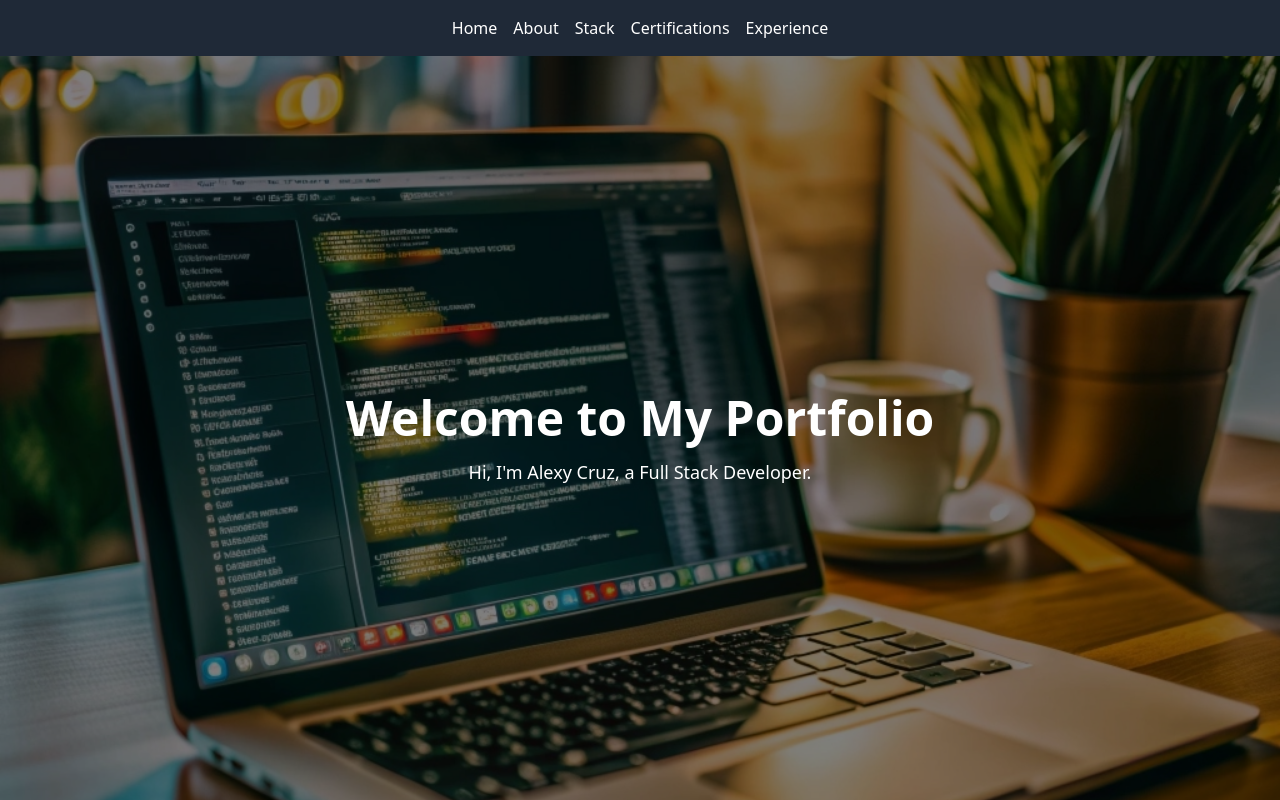
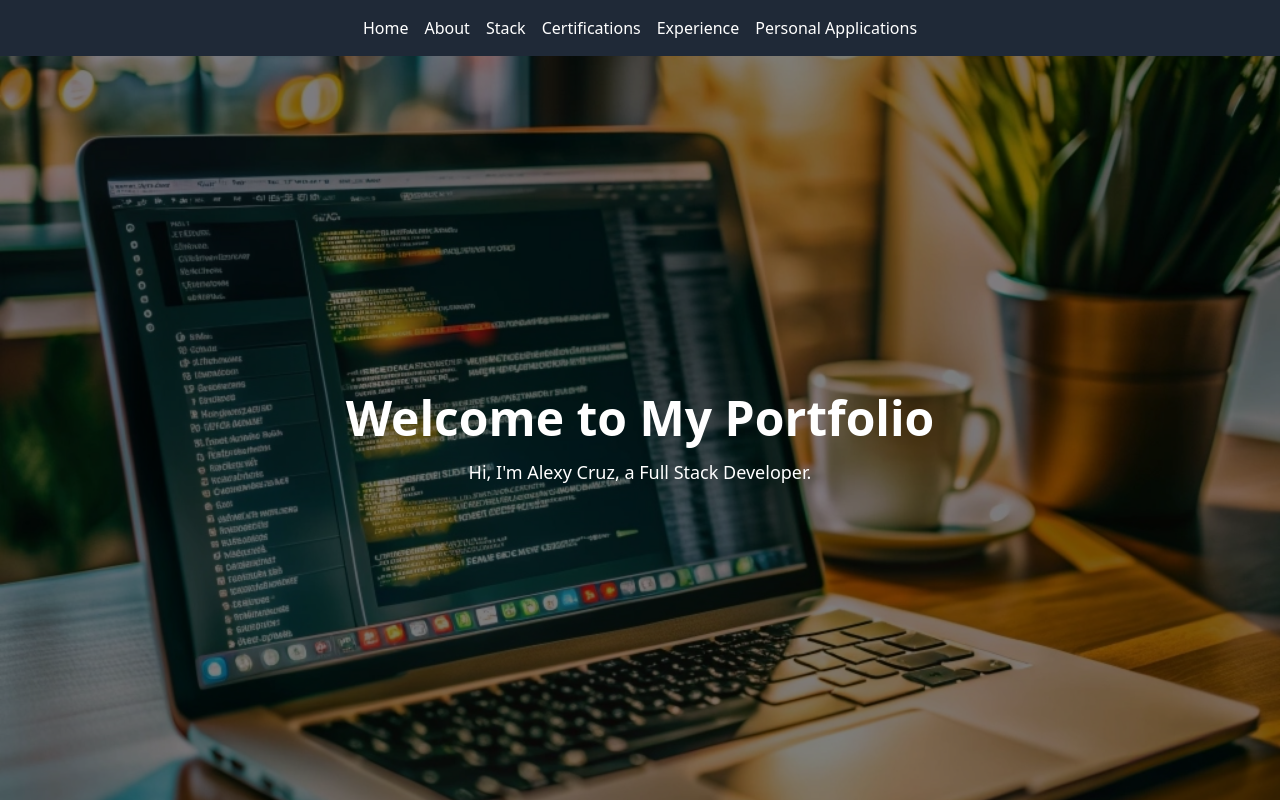
Before and after one commit to alexyocruz1/alexy.cruz, a Next.js app: page / in a window 1280 px wide. Shown: the top 800 px of the page. Built offline with nearby package versions, Linux system fonts and the light colour scheme.

Commit message:
PersonalApplications Section

```diff
--- a/src/app/page.tsx
+++ b/src/app/page.tsx
@@ -6,6 +6,7 @@ import AboutSection from '@/components/AboutSection';
 import TechStackSection from '@/components/TechStackSection';
 import CertificationsSection from '@/components/CertificationsSection';
 import ClientSection from '@/components/ClientSection';
+import PersonalApplications from '@/components/PersonalApplications';
 
 export const metadata: Metadata = {
   title: 'Alexy Cruz | My Portfolio',
@@ -20,6 +21,7 @@ const Home: NextPage = () => {
       <TechStackSection />
       <CertificationsSection />
       <ClientSection />
+      <PersonalApplications />
     </Layout>
   );
 };
--- a/src/components/Navbar.tsx
+++ b/src/components/Navbar.tsx
@@ -29,6 +29,11 @@ const Navbar = () => {
             <span className="text-white cursor-pointer">Experience</span>
           </Link>
         </li>
+        <li>
+          <Link href="#personal-applications">
+            <span className="text-white cursor-pointer">Personal Applications</span>
+          </Link>
+        </li>
       </ul>
     </nav>
   );
--- /dev/null
+++ b/src/components/PersonalApplications.tsx
@@ -0,0 +1,19 @@
+import React from 'react';
+
+const PersonalApplications = () => {
+  return (
+    <section id="personal-applications" className="py-24 bg-gray-100 text-gray-900">
+      <div className="container mx-auto px-4 max-w-6xl">
+        <h2 className="text-3xl font-bold text-center mb-4">Personal Applications</h2>
+        <p className="text-center mb-20 text-gray-700">
+          Projects I've built
+        </p>
+        <p className="text-center text-2xl text-gray-700">
+          Coming soon!
+        </p>
+      </div>
+    </section>
+  );
+};
+
+export default PersonalApplications;
```
